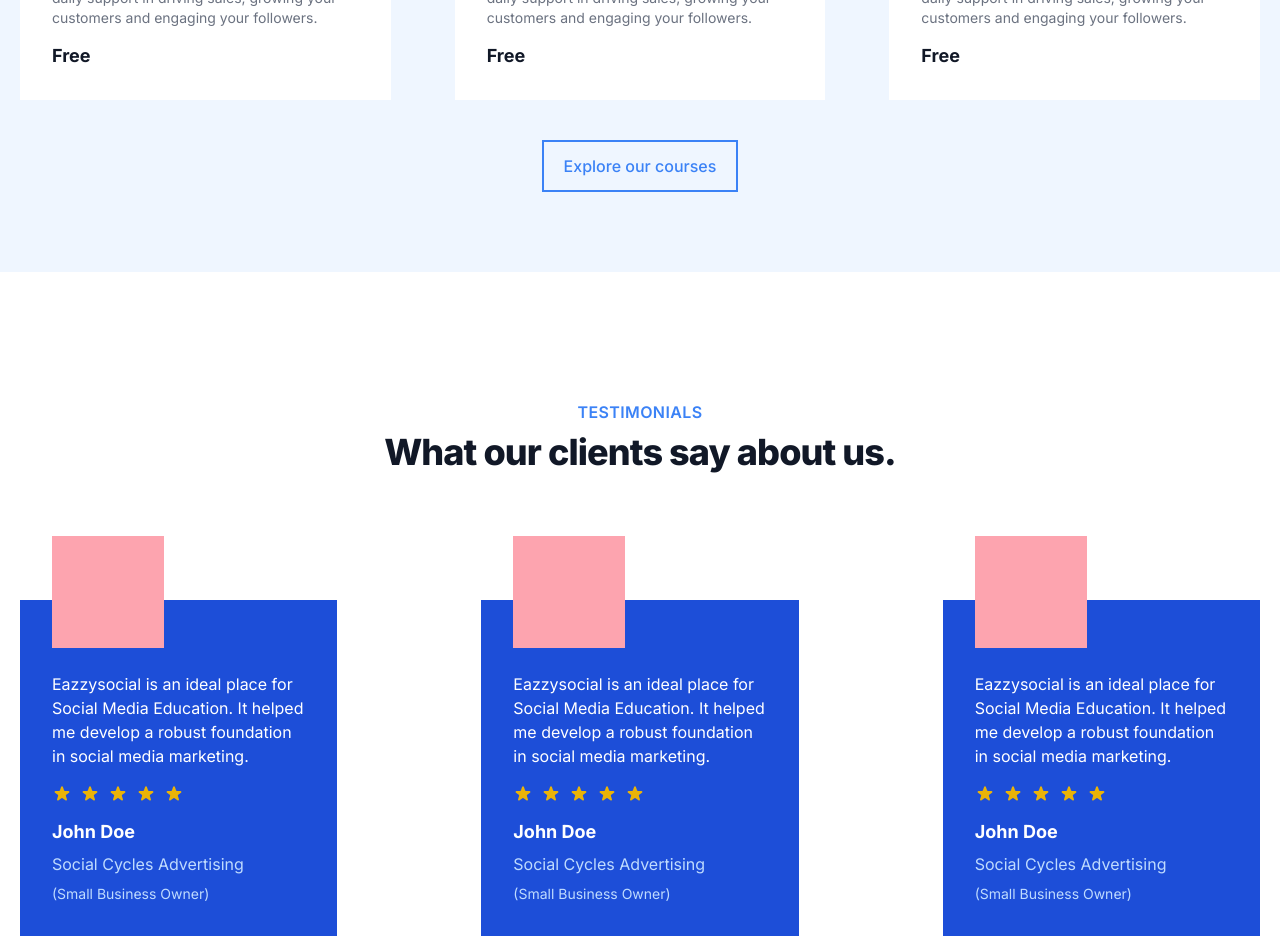
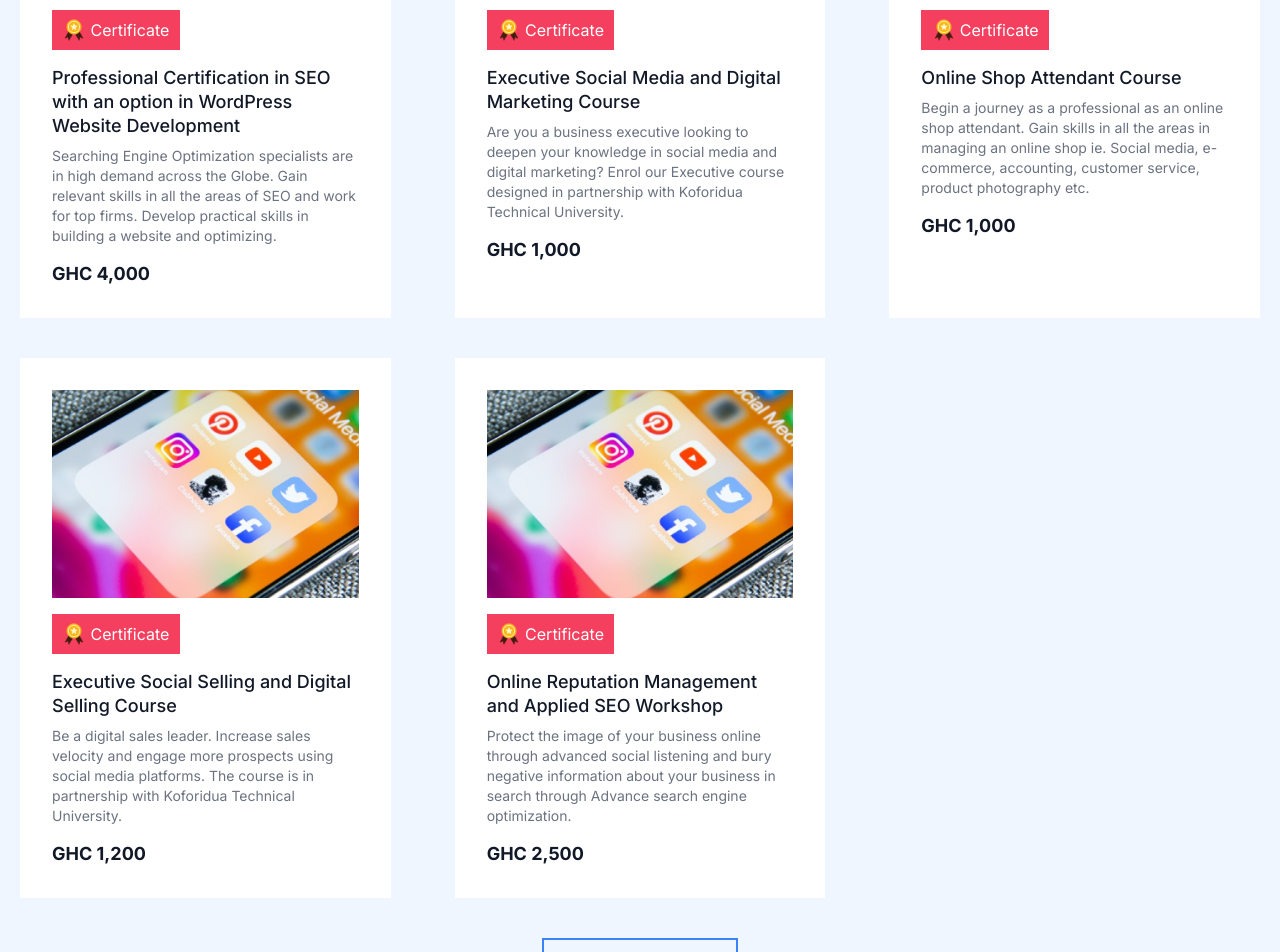
Before and after one commit to cnaallotey/eazzysocial-website, a Vue app: page / in a window 1280 px wide. Shown: the part 2180-3132 px from the top of the page. Built offline with nearby package versions, Linux system fonts and the light colour scheme.

Commit message:
add add writings to homepage"

```diff
--- a/src/components/course.vue
+++ b/src/components/course.vue
@@ -1,7 +1,21 @@
 <template>
   <div>
-    <div class="bg-white p-8">
-      <img src="../assets/socialimage.jpg" class="w-full" alt="" />
+    <div
+      class="bg-white p-8 h-full group hover:shadow-lg transition-all ease-linear duration-150"
+    >
+      <div class="w-full h-52 relative">
+        <img src="../assets/socialimage.jpg" class="w-full h-full object-cover" alt="" />
+        <div
+          class="absolute w-full h-full top-0 bg-black bg-opacity-40 flex items-center justify-center invisible group-hover:visible transition-all ease-out duration-150"
+        >
+          <div>
+            <button class="p-2 text-white text-sm font-normal border border-white">
+              Download Brochure
+            </button>
+          </div>
+        </div>
+      </div>
+
       <div
         class="flex space-x-1 px-2 py-2 w-5/12 items-center bg-rose-500 mt-4 justify-center"
       >
@@ -9,13 +23,28 @@
         <p class="text-base font-normal text-white">Certificate</p>
       </div>
       <h3 class="text-lg leading-6 font-medium text-gray-900 mt-4">
-        Social Media Marketing For SMEs
+        {{ name }}
       </h3>
       <p class="text-sm text-gray-500 mt-2">
-        Access a completely free social media marketing program, e-commerce and gain daily
-        support in driving sales, growing your customers and engaging your followers.
+        {{ content }}
       </p>
-      <p class="text-lg leading-6 font-bold text-gray-900 mt-4">Free</p>
+      <p class="text-lg leading-6 font-bold text-gray-900 mt-4">{{ price }}</p>
     </div>
   </div>
 </template>
+
+<script>
+export default {
+  props: {
+    name: {
+      type: String,
+    },
+    price: {
+      type: String,
+    },
+    content: {
+      type: String,
+    },
+  },
+};
+</script>
--- a/src/components/courses.vue
+++ b/src/components/courses.vue
@@ -18,12 +18,13 @@
               <div
                 class="grid grid-cols-1 md:grid-cols-2 lg:grid-cols-3 gap-x-16 gap-y-10"
               >
-                <course />
-                <course />
-                <course />
-                <course />
-                <course />
-                <course />
+                <course
+                  v-for="course in courses"
+                  :key="course.name"
+                  :name="course.name"
+                  :price="course.price"
+                  :content="course.content"
+                />
               </div>
             </div>
             <div class="mt-10 flex justify-center">
@@ -44,5 +45,60 @@
 import course from "./course.vue";
 export default {
   components: { course },
+  data() {
+    return {
+      courses: [
+        {
+          name: "Social Media Marketing Training for SMEs",
+          price: "Free",
+          content:
+            "Access a completely free social media marketing program, e-commerce and gain daily support in driving sales, growing your customers and engaging your followers.",
+        },
+        {
+          name: "Small Business Social Media Marketing Course",
+          price: "GHC 250",
+          content:
+            "Develop a social media marketing strategy for your small business. Gain a strategic understanding of driving sales traffic through social media. ",
+        },
+        {
+          name: "Social Media Marketing with an option in Graphic Design and Photography",
+          price: "GHC 4,500",
+          content:
+            "Launch a successful career as a social media marketing manager with top firms. Gain relevant skills in all the areas of social media marketing. ",
+        },
+        {
+          name:
+            "Professional Certification in SEO with an option in WordPress Website Development",
+          price: "GHC 4,000",
+          content:
+            "Searching Engine Optimization specialists are in high demand across the Globe. Gain relevant skills in all the areas of SEO and work for top firms. Develop practical skills in building a website and optimizing. ",
+        },
+        {
+          name: "Executive Social Media and Digital Marketing Course",
+          price: "GHC 1,000",
+          content:
+            "Are you a business executive looking to deepen your knowledge in social media and digital marketing? Enrol our Executive course designed in partnership with Koforidua Technical University.  ",
+        },
+        {
+          name: "Online Shop Attendant Course",
+          price: "GHC 1,000",
+          content:
+            "Begin a journey as a professional as an online shop attendant. Gain skills in all the areas in managing an online shop ie. Social media, e-commerce, accounting, customer service, product photography etc.  ",
+        },
+        {
+          name: "Executive Social Selling and Digital Selling Course",
+          price: "GHC 1,200",
+          content:
+            "Be a digital sales leader. Increase sales velocity and engage more prospects using social media platforms. The course is in partnership with Koforidua Technical University.  ",
+        },
+        {
+          name: "Online Reputation Management and Applied SEO Workshop",
+          price: "GHC 2,500",
+          content:
+            "Protect the image of your business online through advanced social listening and bury negative information about your business in search through Advance search engine optimization.  ",
+        },
+      ],
+    };
+  },
 };
 </script>
--- a/src/components/test.vue
+++ b/src/components/test.vue
@@ -1,13 +1,14 @@
 <template>
   <div>
-    <div class="bg-blue-700 px-8 pb-8 pt-16 relative overflow-visible">
+    <div
+      class="bg-blue-700 px-8 pb-8 pt-16 relative overflow-visible h-full flex flex-col justify-between"
+    >
       <div class="absolute top-0 left-8 h-28 w-28 -translate-y-16 bg-rose-300"></div>
       <p class="text-base text-white mt-2">
-        Eazzysocial is an ideal place for Social Media Education. It helped me develop a
-        robust foundation in social media marketing.
+        {{ message }}
       </p>
-
-      <div class="flex items-center space-x-2 mt-4">
+      <div class="mt-8">
+        <div class="flex items-center space-x-2">
           <svg
             xmlns="http://www.w3.org/2000/svg"
             class="h-5 w-5 text-yellow-500"
@@ -60,9 +61,29 @@
           </svg>
         </div>
 
-      <p class="text-lg leading-6 font-bold text-white mt-4">John Doe</p>
-      <p class="text-md text-blue-200 mt-2">Social Cycles Advertising</p>
-      <p class="text-sm text-blue-200 mt-2">(Small Business Owner)</p>
+        <p class="text-lg leading-6 font-bold text-white mt-4">{{ name }}</p>
+        <p class="text-md text-blue-200 mt-2">{{ company }}</p>
+        <p class="text-sm text-blue-200 mt-2">({{ group }})</p>
+      </div>
     </div>
   </div>
 </template>
+
+<script>
+export default {
+  props: {
+    name: {
+      type: String,
+    },
+    message: {
+      type: String,
+    },
+    company: {
+      type: String,
+    },
+    group: {
+      type: String,
+    },
+  },
+};
+</script>
--- a/src/components/testimonials.vue
+++ b/src/components/testimonials.vue
@@ -16,11 +16,16 @@
             </p>
             <div class="w-full mt-24 lg:mt-32">
               <div
-                class="grid grid-cols-1 md:grid-cols-2 lg:grid-cols-3 gap-24 lg:gap-36"
+                class="grid grid-cols-1 md:grid-cols-2 lg:grid-cols-3 gap-24 lg:gap-12"
               >
-                <test />
-                <test />
-                <test />
+                <test
+                  v-for="testimonial in testimonials"
+                  :key="testimonial"
+                  :name="testimonial.name"
+                  :message="testimonial.message"
+                  :company="testimonial.company"
+                  :group="testimonial.goup"
+                />
               </div>
             </div>
           </div>
@@ -34,5 +39,32 @@
 import test from "../components/test.vue";
 export default {
   components: { test },
+  data() {
+    return {
+      testimonials: [
+        {
+          name: "Nana Gyasi Boagye",
+          message:
+            " Eazzysocial is an ideal place for Social Media Education. It helped me develop a robust foundation in social media marketing.",
+          company: "Social Cycles Advertising ",
+          goup: "Professional",
+        },
+        {
+          name: "Isaac Mohammed Newton",
+          message:
+            "Even though I was using social media, I realized I was not maximizing the full marketing potential of social media until I participated in the small business social media marketing course.",
+          company: "General manager, Nhyilaw",
+          goup: "Small Business Owner",
+        },
+        {
+          name: "Stephanie Baiden",
+          message:
+            "Eazzysocial has been helpful. I will recommend it to every student seeking to acquire social media and digital business skills. Joining Eazzysocial Campus Club helped me to know social media is not just for only connecting with friends and family but also an enabler for business to drive their business",
+          company: "Koforidua Technical University ",
+          goup: "Student",
+        },
+      ],
+    };
+  },
 };
 </script>
```
Lines whose indentation alone changed are shown as unchanged.
